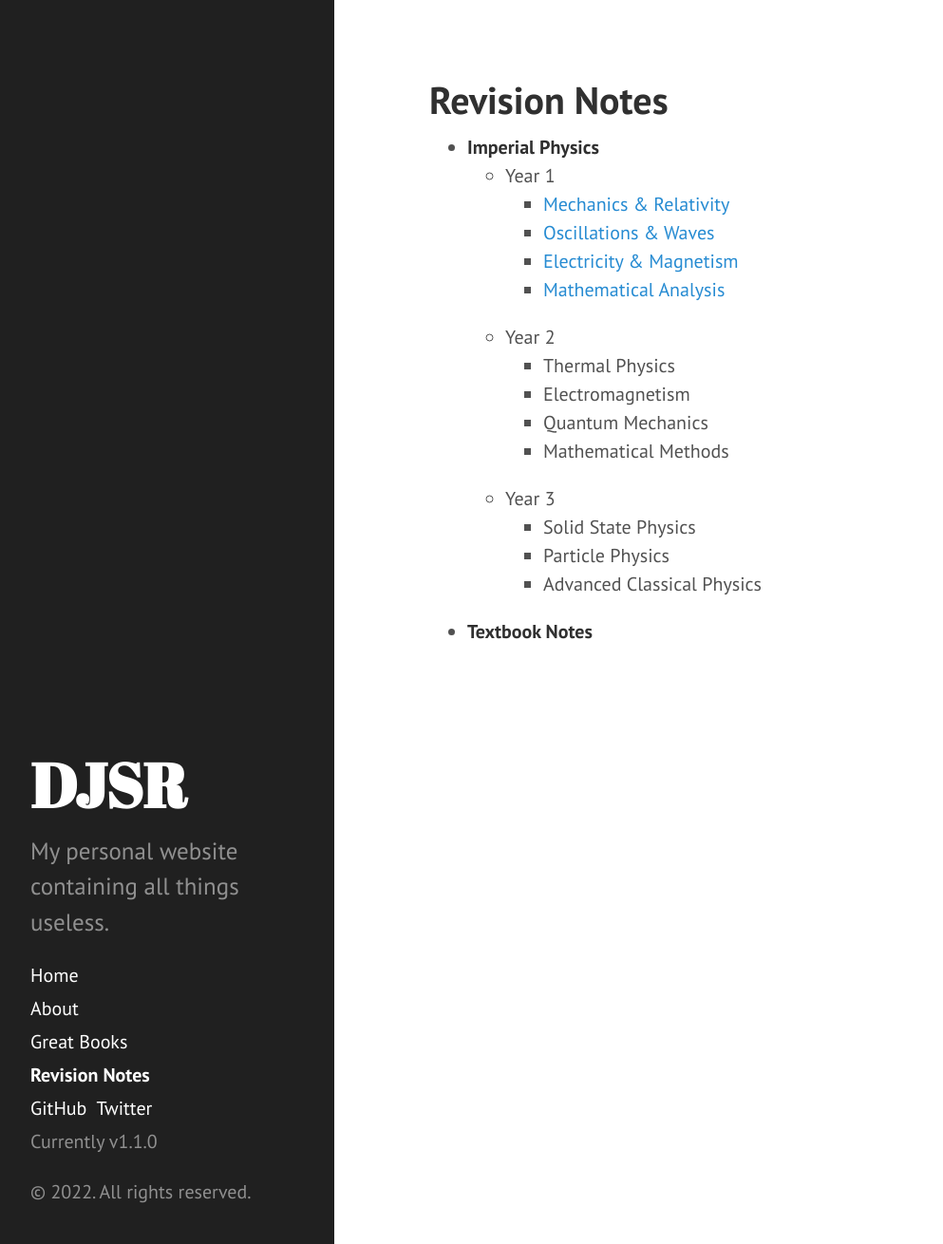
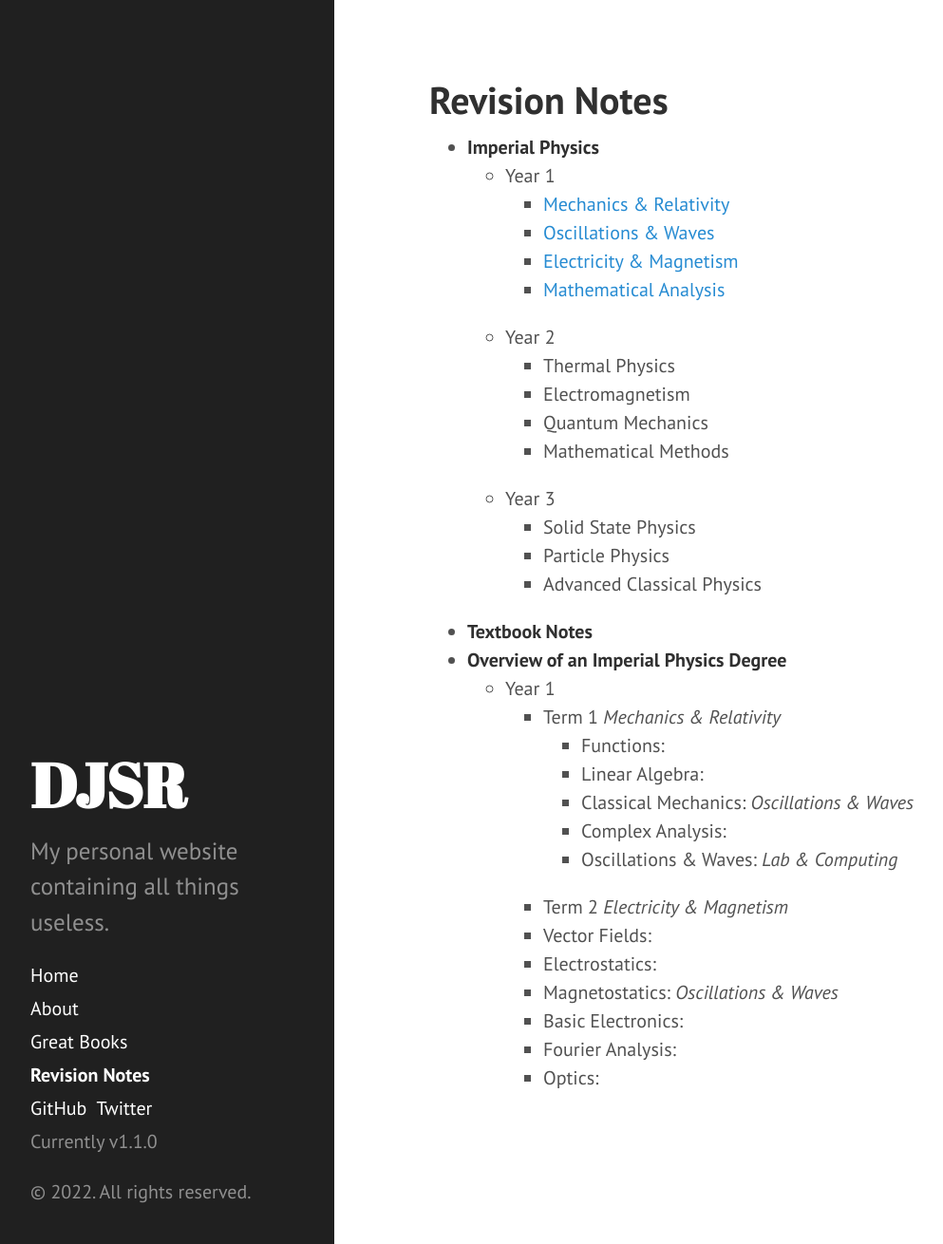
Before and after one commit to dansomrob/dansomrob.github.io, a Jekyll site: the page built from notes.md, in a window 1280 px wide and 1310 px high. Shown: the whole window at 95% size, without its empty margins (8-1001 px from the left). Built offline with Jekyll 4.4.1, drawn with Linux system fonts in a browser that asks for light colours.

Commit message:
Update notes.md

```diff
--- a/notes.md
+++ b/notes.md
@@ -18,3 +18,23 @@ title: Revision Notes
     - Particle Physics
     - Advanced Classical Physics
 - **Textbook Notes**
+- **Overview of an Imperial Physics Degree**
+  - Year 1
+    - Term 1
+    *Mechanics & Relativity*
+      - Functions:
+      - Linear Algebra:
+      - Classical Mechanics:
+    *Oscillations & Waves*
+      - Complex Analysis:
+      - Oscillations & Waves:
+    *Lab & Computing*
+    - Term 2
+    *Electricity & Magnetism*
+    - Vector Fields:
+    - Electrostatics:
+    - Magnetostatics:
+    *Oscillations & Waves*
+    - Basic Electronics:
+    - Fourier Analysis:
+    - Optics:
```
